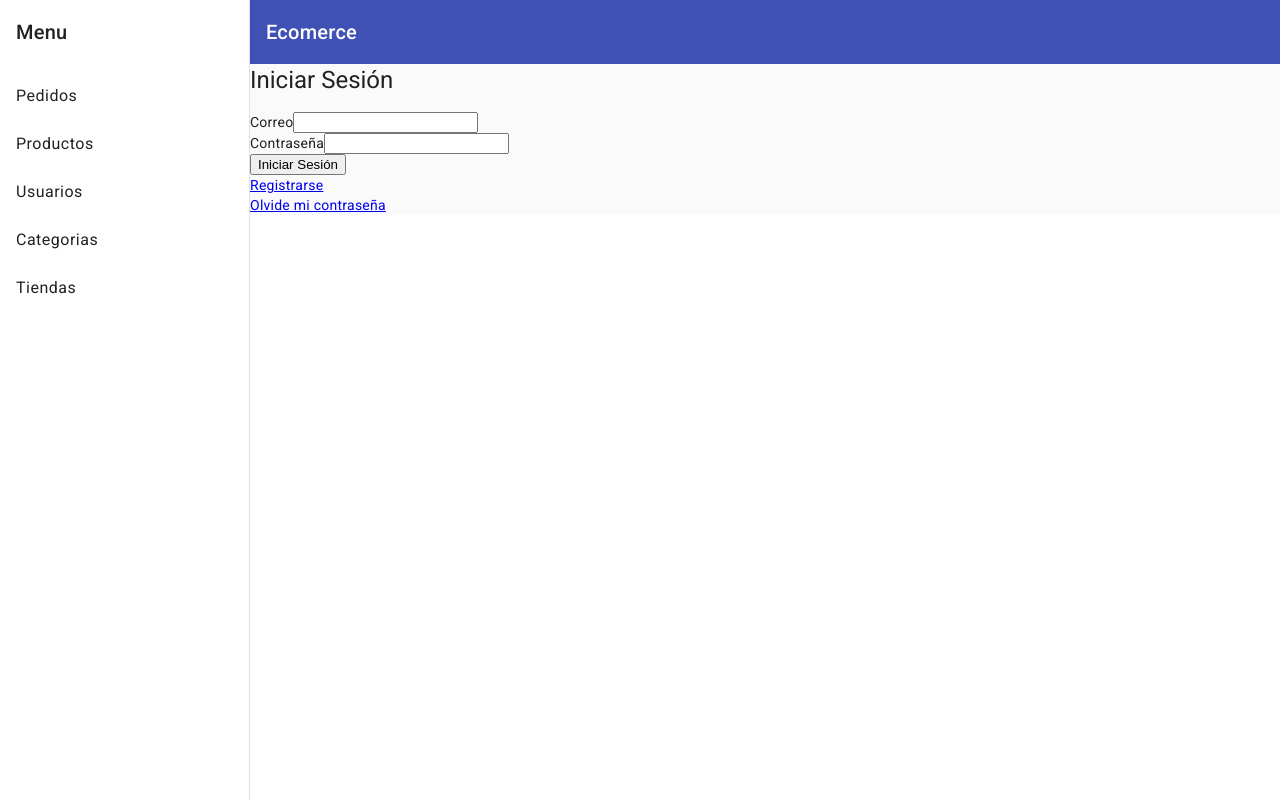
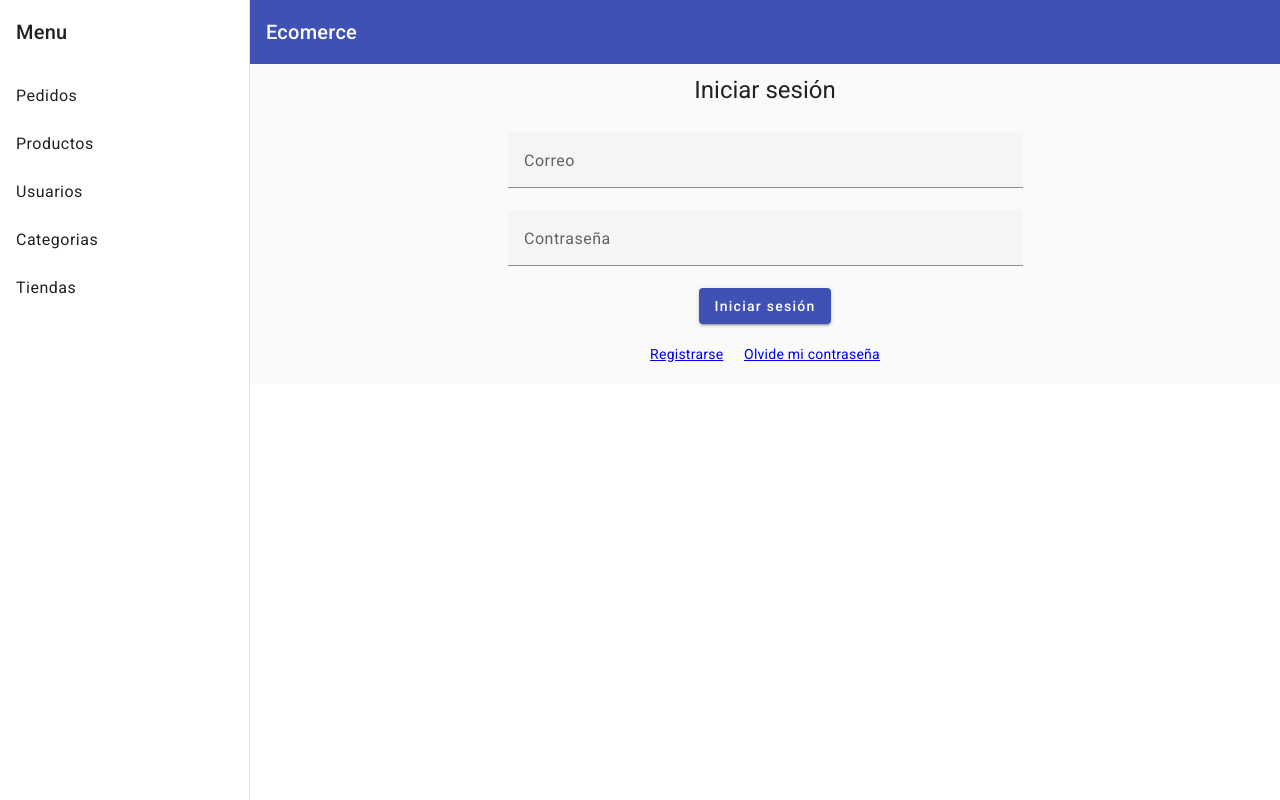
Before and after one commit to jeyssonreino/Administrador_de_Ecomerce_Frontend, an Angular app: page /login in a window 1280 px wide. Built offline with nearby package versions, Linux system fonts and the light colour scheme.

Commit message:
Login y Logout funcionando con estilos

```diff
--- a/src/app/app-routing.module.ts
+++ b/src/app/app-routing.module.ts
@@ -28,7 +28,7 @@ import { NavegadorComponent } from './components/navegador/navegador.component';
 const routes: Routes = [
   {
     path: '',
-    component: HomeComponent
+    component: DetallePedidoComponent
   },
   {
     path: 'login',
--- a/src/app/components/login/login.component.css
+++ b/src/app/components/login/login.component.css
@@ -0,0 +1,40 @@
+.titulo {
+  display: flex;
+  justify-content: center;
+  margin: 10px 0px 10px 0px;
+}
+
+.formulario {
+  display: flex;
+  flex-direction: column;
+  align-items: center;
+
+  .field {
+    width: 50%;
+  }
+}
+
+.botones-opciones {
+  display: flex;
+  justify-content: center;
+}
+
+.opciones .mas-opciones-login {
+  display: flex;
+  justify-content: center;
+  margin: 20px 0% 20px 0%;
+
+  .contenedor-registrarse {
+    margin: 0px 2% 0px 0px;
+  }
+}
+
+mat-icon{
+    margin: auto;
+}
+
+@media screen and (max-width: 450px) {
+  .formulario .field {
+    width: 80%;
+  }
+}
--- a/src/app/components/login/login.component.html
+++ b/src/app/components/login/login.component.html
@@ -1,18 +1,31 @@
-<div class="contenedor-principal">
-  <h1>Iniciar Sesión</h1>
-  <form action="">
-    <div class="formulario-login-input">
-      <label for="correo">Correo</label>
-      <input type="email" [(ngModel)]="correo" name="correo" id="correo" required/>
-    </div>
-    <div class="formulario-login-input">
-      <label for="contrasena">Contraseña</label>
-      <input type="password" [(ngModel)]="contrasena" name="contrasena" id="contrasena" required/>
-    </div>
-    <div class="formulario-login-input">
-        <button class="btn-iniciar-session" (click)="iniciarSession()">Iniciar Sesión</button>
-    </div>
-  </form>
+<div class="titulo">
+  <h1>Iniciar sesión</h1>
+</div>
+
+<form class="formulario" [formGroup]="FormGroup">
+
+  <mat-form-field class="field">
+      <mat-label>Correo</mat-label>
+      <input matInput type="email" formControlName = "username">
+        <button *ngIf="FormGroup.get('username')?.value" matSuffix mat-icon-button aria-label="Clear" (click)="FormGroup.get('username')?.setValue('')">
+          <mat-icon>close</mat-icon>
+        </button>
+    </mat-form-field>
+
+    <mat-form-field class="field">
+      <mat-label>Contraseña</mat-label>
+      <input matInput type="password" formControlName = "password">
+        <button *ngIf="FormGroup.get('password')?.value" matSuffix mat-icon-button aria-label="Clear" (click)="FormGroup.get('password')?.setValue('')">
+          <mat-icon>close</mat-icon>
+        </button>
+    </mat-form-field>
+
+</form>
+
+<div class="opciones">
+  <div class="botones-opciones">
+      <button mat-raised-button color="primary" class="bnt-volver" (click)="iniciarSession()">Iniciar sesión</button>
+  </div>
   <div class="mas-opciones-login">
     <div class="contenedor-registrarse">
         <a routerLink="/login">Registrarse</a>
--- a/src/app/components/login/login.component.ts
+++ b/src/app/components/login/login.component.ts
@@ -1,7 +1,8 @@
-import { Token } from '@angular/compiler';
 import { Component } from '@angular/core';
 import { Router } from '@angular/router';
 import { LoginService } from 'src/app/services/login/login.service';
+import { FormControl, FormGroup } from '@angular/forms';
+
 
 @Component({
   selector: 'app-login',
@@ -10,22 +11,23 @@ import { LoginService } from 'src/app/services/login/login.service';
 })
 export class LoginComponent {
 
-  correo?: string;
-  contrasena?: string;
+
 
   constructor(private route: Router, private loginService: LoginService) {
 
   }
 
+  FormGroup: FormGroup = new FormGroup({
+    username: new FormControl,
+    password: new FormControl,
+  })
+
   iniciarSession() {
-    let datos = {
-      username: this.correo,
-      password: this.contrasena
-    }
+    let datos = this.FormGroup.value
     this.loginService.loguearUsuario(datos).subscribe((response) => {
       this.route.navigate(['']);
       }, (error) => {
-        console.log("Correo electronico o contraseña incorrectos, intente de nuevo" );
+        alert("Correo electronico o contraseña incorrectos, intente de nuevo" );
       });
 
 
--- a/src/app/components/navegador/navegador.component.html
+++ b/src/app/components/navegador/navegador.component.html
@@ -10,6 +10,7 @@
       <a mat-list-item routerLink="/usuario" routerLinkActive="active">Usuarios</a>
       <a mat-list-item routerLink="/categoria" routerLinkActive="active">Categorias</a>
       <a mat-list-item routerLink="/tienda" routerLinkActive="active">Tiendas</a>
+      <a mat-list-item (click)="salir()" *ngIf="obtenerToken() == true">Salir</a>
     </mat-nav-list>
   </mat-sidenav>
   <mat-sidenav-content>
--- a/src/app/components/navegador/navegador.component.ts
+++ b/src/app/components/navegador/navegador.component.ts
@@ -3,7 +3,9 @@ import { BreakpointObserver, Breakpoints } from '@angular/cdk/layout';
 import { Observable } from 'rxjs';
 import { map, shareReplay } from 'rxjs/operators';
 import { AsyncPipe, NgIf } from '@angular/common';
-import {RouterModule,Routes} from '@angular/router';
+import {Router, RouterModule,Routes} from '@angular/router';
+import { LoginService } from 'src/app/services/login/login.service';
+
 
 
 @Component({
@@ -12,7 +14,29 @@ import {RouterModule,Routes} from '@angular/router';
   styleUrls: ['./navegador.component.css']
 })
 export class NavegadorComponent {
+
+  constructor(private loginService: LoginService, private route:Router){}
   private breakpointObserver = inject(BreakpointObserver);
+
+
+  obtenerToken(){
+
+    let token = this.loginService.obtenerToken();
+    if (token){
+      console.log(true);
+      return true;
+    }else{
+      console.log(false)
+      return false;
+    }
+  }
+
+  salir(){
+    if(this.obtenerToken() === true){
+      this.loginService.eliminarToken();
+      this.route.navigate(['/login']);
+    }
+  }
 
   isHandset$: Observable<boolean> = this.breakpointObserver.observe(Breakpoints.Handset)
     .pipe(
```
